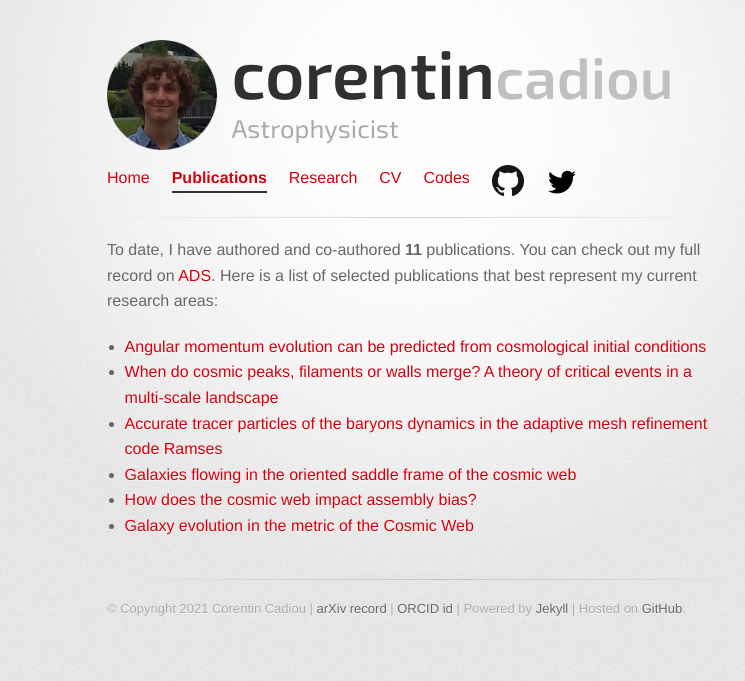
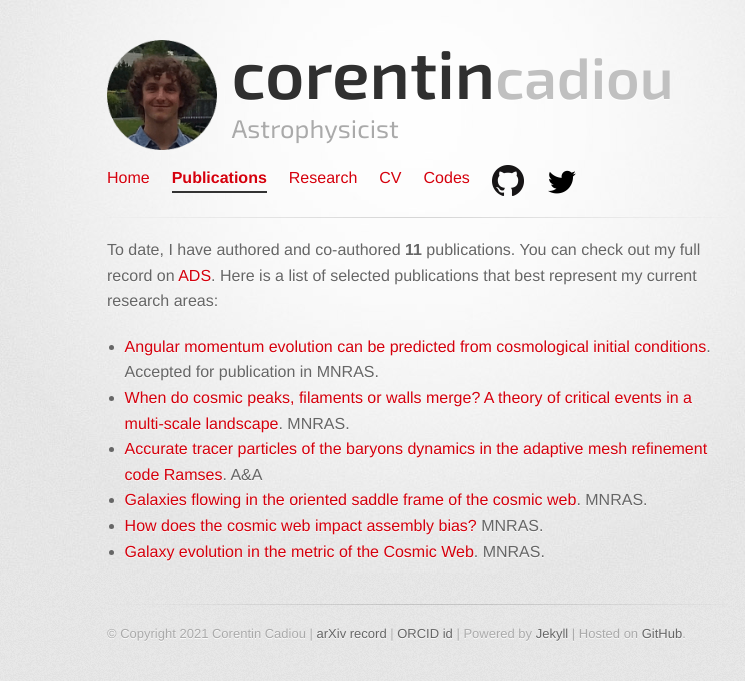
Before and after one commit to cphyc/cphyc.github.io, a Jekyll site: the page built from publications/index.html, in a window 1280 px wide. Shown: the top 681 px of the page, without its empty margins (223-968 px from the left). Built offline with Jekyll 4.4.1, drawn with Linux system fonts in a browser that asks for light colours.

Commit message:
Note where papers were published

```diff
--- a/publications/index.html
+++ b/publications/index.html
@@ -11,21 +11,24 @@ description: My Publications
 </p>
 <ul>
   <li>
-    <a href="https://arxiv.org/abs/2012.02201">Angular momentum evolution can be predicted from cosmological initial conditions</a>
+    <a href="https://arxiv.org/abs/2012.02201">Angular momentum evolution can be predicted from cosmological initial conditions</a>. Accepted for publication in MNRAS.
   </li>
   <li>
-    <a href="https://arxiv.org/abs/2003.04413">When do cosmic peaks, filaments or walls merge? A theory of critical events in a multi-scale landscape</a>
+    <a href="https://arxiv.org/abs/2003.04413">When do cosmic peaks, filaments or walls merge? A theory of critical events in a multi-scale landscape</a>.
+    MNRAS.
   </li>
   <li>
-    <a href="https://arxiv.org/abs/1810.11401">Accurate tracer particles of the baryons dynamics in the adaptive mesh refinement code Ramses</a>
+    <a href="https://arxiv.org/abs/1810.11401">Accurate tracer particles of the baryons dynamics in the adaptive mesh refinement code Ramses</a>.
+    A&A
   </li>
   <li>
-    <a href="https://arxiv.org/abs/1810.05211">Galaxies flowing in the oriented saddle frame of the cosmic web</a>
+    <a href="https://arxiv.org/abs/1810.05211">Galaxies flowing in the oriented saddle frame of the cosmic web</a>. MNRAS.
+
   </li>
   <li>
-    <a href="https://arxiv.org/abs/1709.00834">How does the cosmic web impact assembly bias?</a>
+    <a href="https://arxiv.org/abs/1709.00834">How does the cosmic web impact assembly bias?</a> MNRAS.
   </li>
   <li>
-    <a href="https://arxiv.org/abs/1710.02676">Galaxy evolution in the metric of the Cosmic Web</a>
+    <a href="https://arxiv.org/abs/1710.02676">Galaxy evolution in the metric of the Cosmic Web</a>. MNRAS.
   </li>
 </ul>
```
